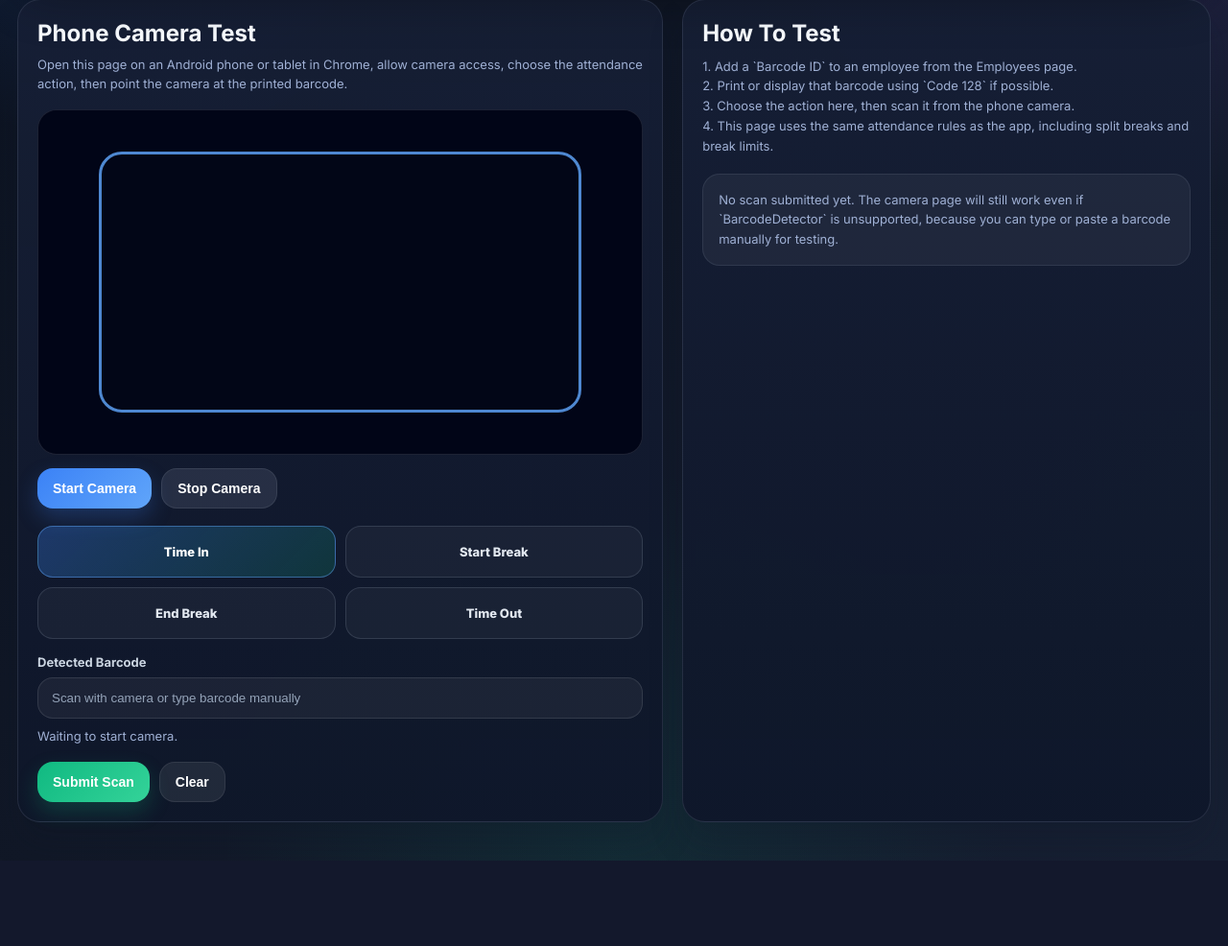
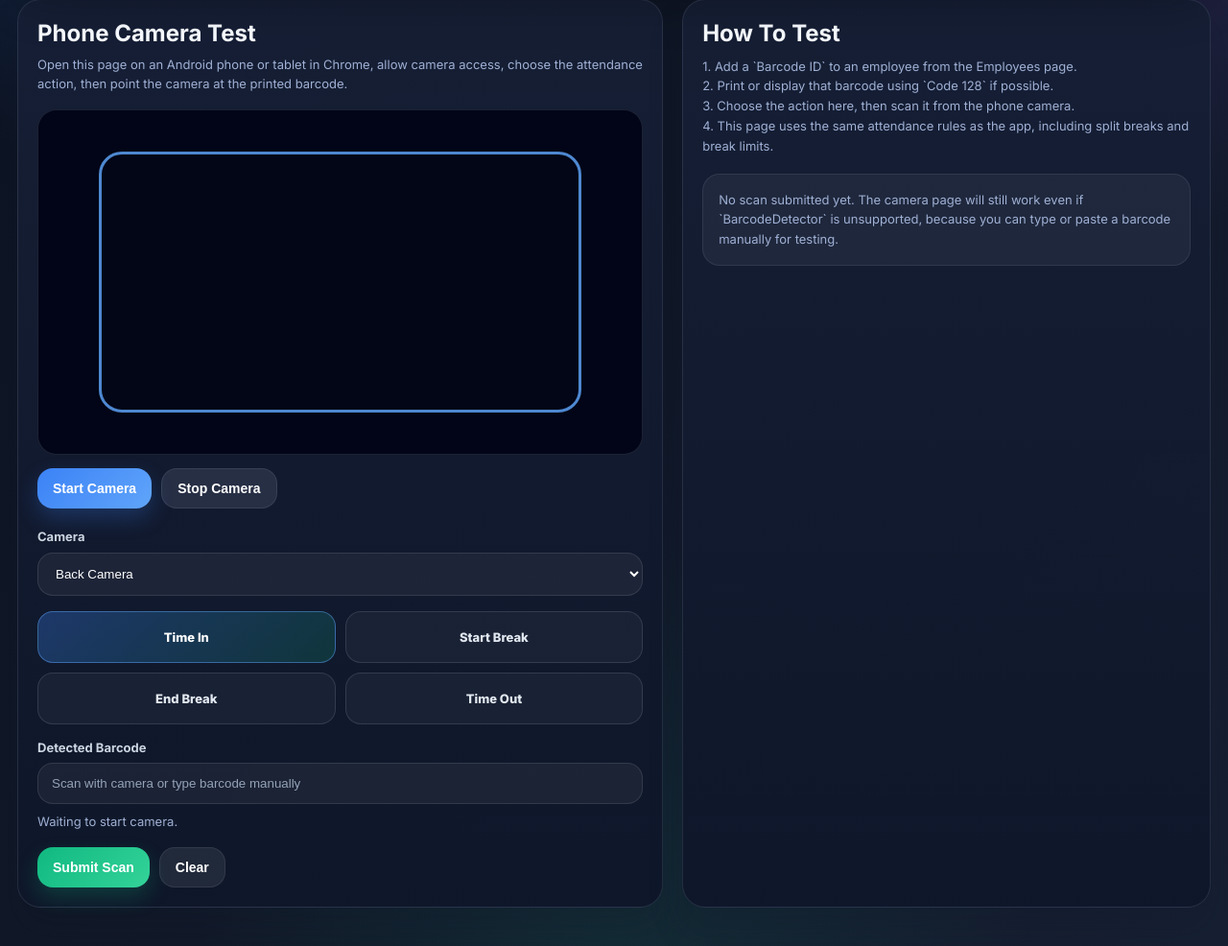
Before and after one commit to henryacosta401-prog/attendance-web, a Flask app: page /admin/scanner-test in a window 1280 px wide. Shown: the part 318-1304 px from the top of the page at 96% size. Before the commit the page ends 1215 px from the top, so only its background shows below. Run offline with Flask 3, Linux system fonts and the light colour scheme; a user stored in the database is signed in; data comes from the database, SQL or seed files in the repository; parts of the project's set-up code (start-up, migrations or seed data) failed here and were passed over; some libraries are stand-ins or nearby versions.

Commit message:
Add front camera option to scanner test

```diff
--- a/templates/admin_scanner_test.html
+++ b/templates/admin_scanner_test.html
@@ -79,6 +79,12 @@
 
             <form method="POST" id="scanner-form" style="margin-top:18px;">
                 <input type="hidden" name="csrf_token" value="{{ csrf_token }}">
+                <label>Camera</label>
+                <select class="input" id="camera-mode" style="margin-top:8px;">
+                    <option value="environment" selected>Back Camera</option>
+                    <option value="user">Front Camera</option>
+                </select>
+
                 <div class="scanner-actions">
                     <label class="scanner-action">
                         <input type="radio" name="action_type" value="time_in" checked>
@@ -131,6 +137,9 @@
                             <div>Employee: {{ scan_result.employee.full_name }}{% if scan_result.employee.barcode_id %} | {{ scan_result.employee.barcode_id }}{% endif %}</div>
                             <div>Status Now: {{ scan_result.status_display }}</div>
                             <div>Break Today: {{ scan_result.break_minutes_today }} / {{ scan_result.break_limit_minutes }} minutes</div>
+                            <div>Work Date: {{ scan_result.attendance and scan_result.attendance.work_date or '-' }}</div>
+                            <div>Time In Recorded: {{ scan_result.attendance and scan_result.attendance.time_in and format_datetime_12h(scan_result.attendance.time_in) or '-' }}</div>
+                            <div>Time Out Recorded: {{ scan_result.attendance and scan_result.attendance.time_out and format_datetime_12h(scan_result.attendance.time_out) or '-' }}</div>
                         {% endif %}
                     </div>
                 </div>
@@ -152,6 +161,7 @@
     const stopBtn = document.getElementById('stop-camera');
     const clearBtn = document.getElementById('clear-barcode');
     const form = document.getElementById('scanner-form');
+    const cameraMode = document.getElementById('camera-mode');
     let stream = null;
     let rafId = null;
     let detector = null;
@@ -211,13 +221,13 @@
         try {
             detector = new BarcodeDetector({ formats: ['code_128', 'code_39', 'ean_13', 'ean_8', 'qr_code'] });
             stream = await navigator.mediaDevices.getUserMedia({
-                video: { facingMode: { ideal: 'environment' } },
+                video: { facingMode: { ideal: cameraMode ? cameraMode.value : 'environment' } },
                 audio: false
             });
             video.srcObject = stream;
             await video.play();
             scanCooldown = false;
-            setStatus('Camera running. Point it at the barcode.');
+            setStatus(`Camera running (${cameraMode && cameraMode.value === 'user' ? 'front' : 'back'}). Point it at the barcode.`);
             detectLoop();
         } catch (error) {
             setStatus('Unable to start the camera. Please allow camera access or use manual barcode entry.');
@@ -233,6 +243,14 @@
             setStatus('Barcode cleared. Ready for another scan.');
         });
     }
+    if (cameraMode) {
+        cameraMode.addEventListener('change', async () => {
+            if (stream) {
+                await stopCamera();
+                startCamera();
+            }
+        });
+    }
     window.addEventListener('beforeunload', stopCamera);
 })();
 </script>
```
